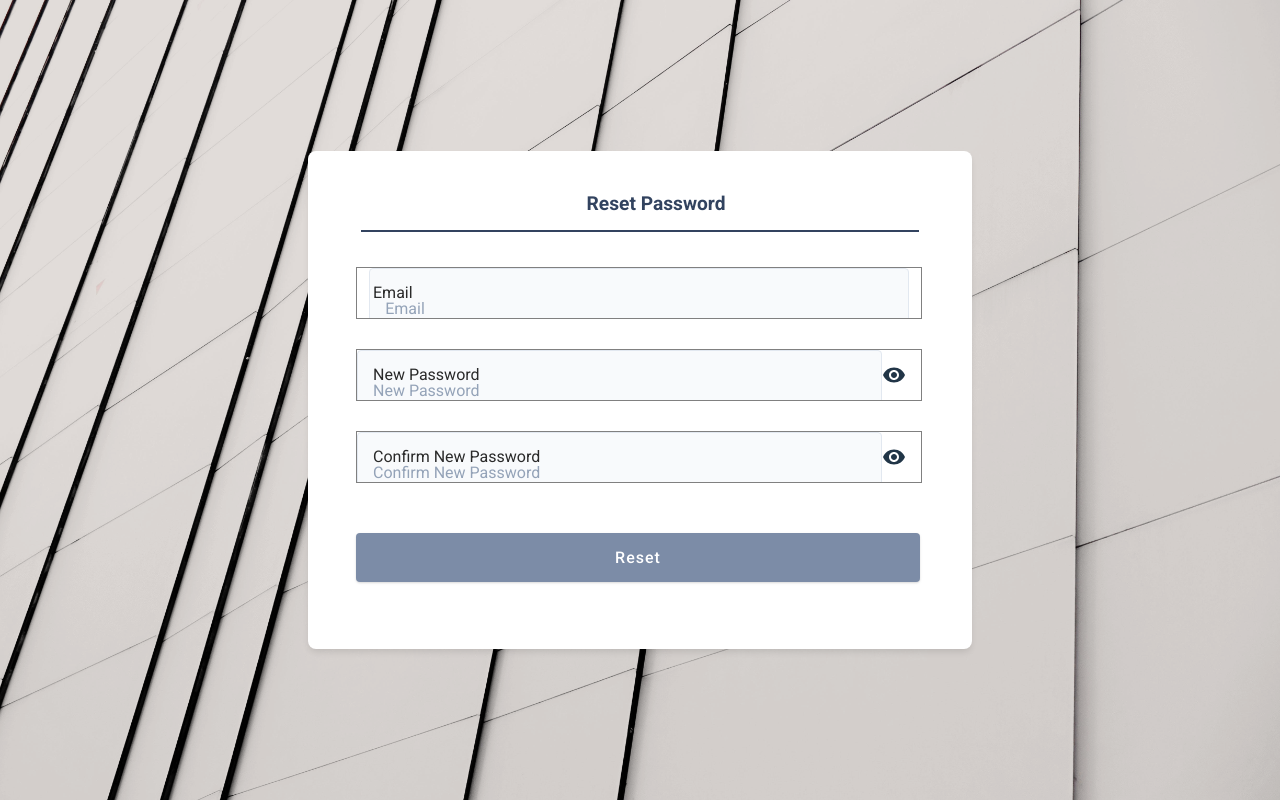
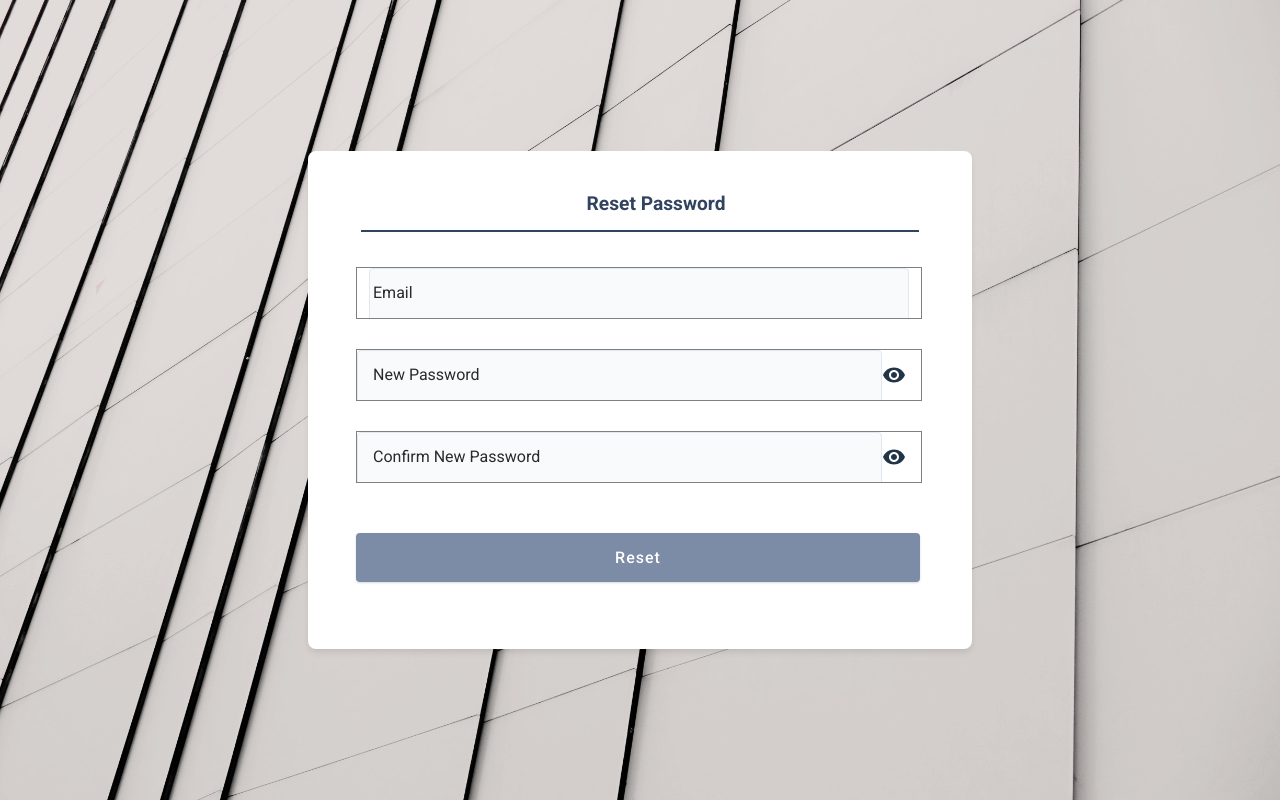
Before and after one commit to MalachyCode/Explore-bank-app, a React (Vite) app in the folder UI/: page /password-reset in a window 1280 px wide. Built offline with nearby package versions, Linux system fonts and the light colour scheme; no server answers.

Commit message:
Updating Reset Password page to suit new form input by removing placeholders

```diff
--- a/UI/src/pages/ForgotPasswordPage/ForgotPassword.tsx
+++ b/UI/src/pages/ForgotPasswordPage/ForgotPassword.tsx
@@ -38,7 +38,7 @@ const ForgotPasswordPage = () => {
       id: 'mail',
       name: 'email',
       type: 'email',
-      placeholder: 'Email',
+      // placeholder: 'Email',
       errorMessage: 'Enter a valid email address',
       label: 'Email',
       required: true,
@@ -47,7 +47,7 @@ const ForgotPasswordPage = () => {
       id: 'password',
       name: 'password',
       type: 'password',
-      placeholder: 'New Password',
+      // placeholder: 'New Password',
       errorMessage:
         'Password should be between 8 - 20 characters and include 1 letter, 1 number and 1 special character',
       label: 'New Password',
@@ -58,7 +58,7 @@ const ForgotPasswordPage = () => {
       id: 'confirm-password',
       name: 'confirmPassword',
       type: 'password',
-      placeholder: 'Confirm New Password',
+      // placeholder: 'Confirm New Password',
       errorMessage: `Passwords don't match`,
       label: 'Confirm New Password',
       pattern: credentials.password,
```
